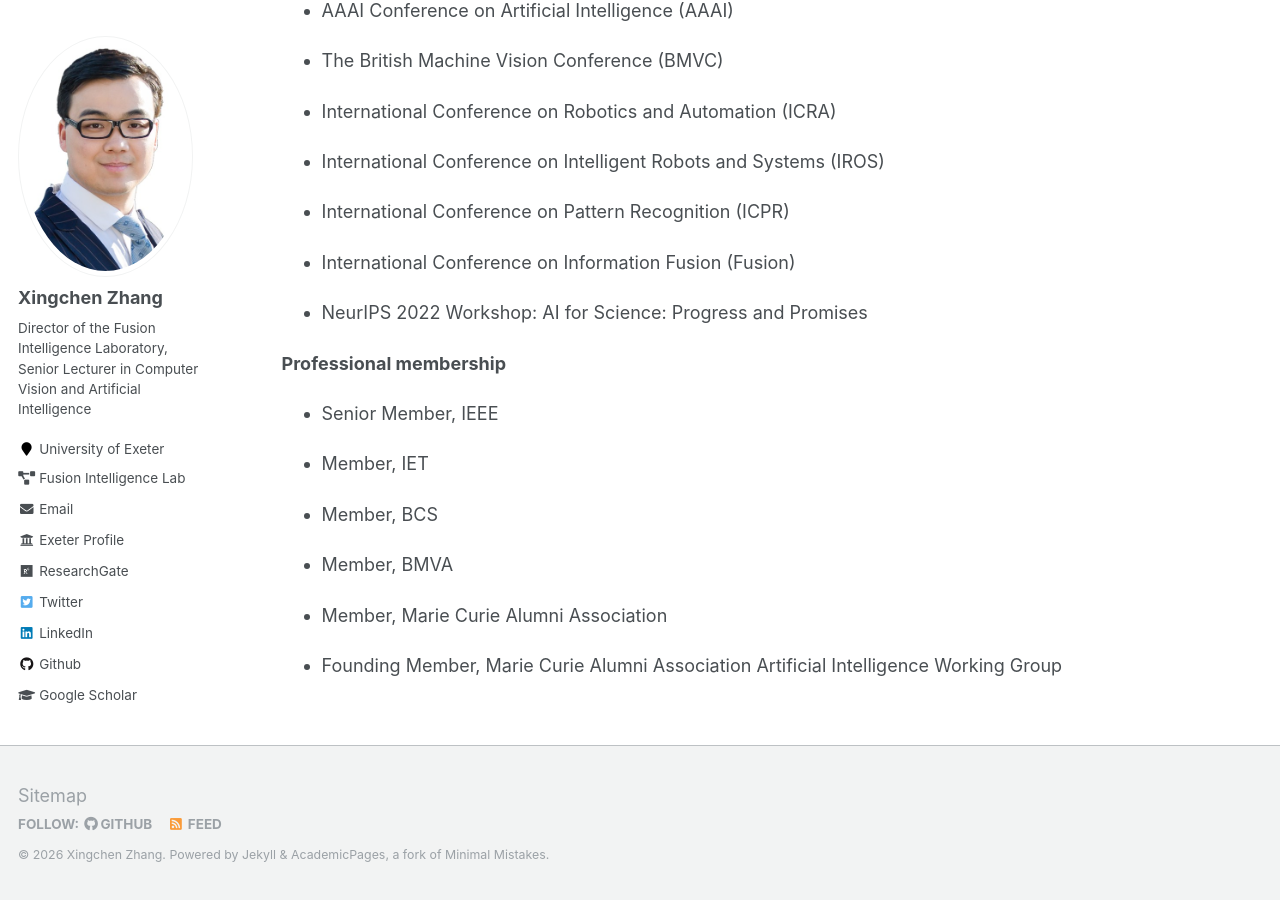
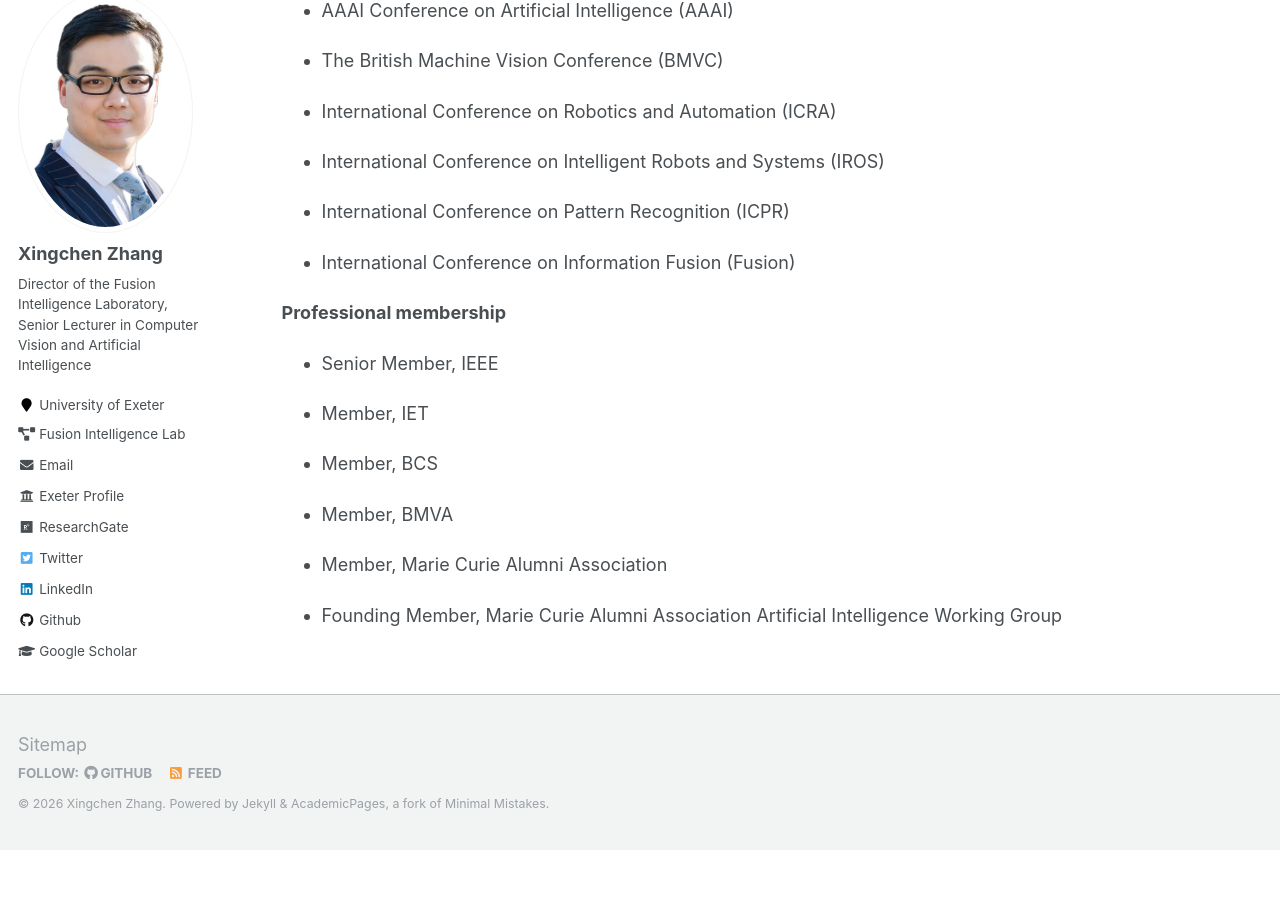
Before and after one commit to xingchenzhang/xingchenzhang.github.io, a Jekyll site: the page built from _pages/service.md, in a window 1280 px wide and 900 px high, scrolled down 3228 px. Built offline with Jekyll 4.4.1, drawn with Linux system fonts in a browser that asks for light colours; after the commit the page ends 4078 px from its top, so only the background shows below that.

Commit message:
update service

```diff
--- a/_pages/service.md
+++ b/_pages/service.md
@@ -132,8 +132,6 @@
 
 - International Conference on Information Fusion (Fusion)
 
-- NeurIPS 2022 Workshop: AI for Science: Progress and Promises
-
 
 **Professional membership**
 
```
